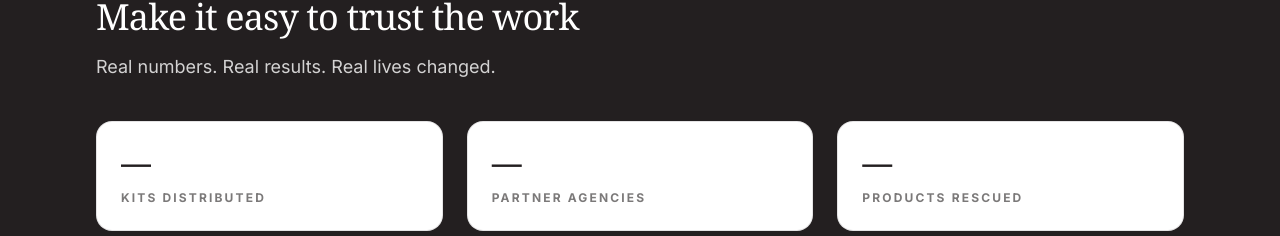
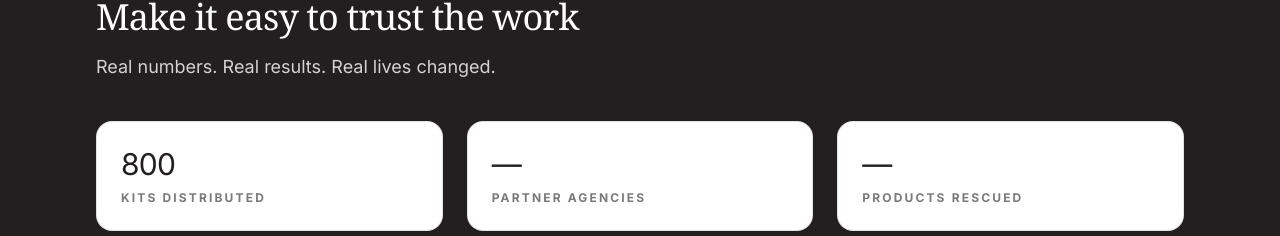
Before and after one commit to AdamDougherty/teenhealthus, a Next.js app: page / in a window 1280 px wide. Shown: the part 2890-3126 px from the top of the page. Built offline with nearby package versions, Linux system fonts and the light colour scheme.

Commit message:
Update kits distributed to 800

```diff
--- a/app/page.tsx
+++ b/app/page.tsx
@@ -144,7 +144,7 @@ export default function HomePage() {
 
           <div className="mt-10 grid gap-6 md:grid-cols-3">
             <Reveal delay={0.05}>
-              <Stat label="kits distributed" value="—" />
+              <Stat label="kits distributed" value="800" />
             </Reveal>
             <Reveal delay={0.13}>
               <Stat
```
Also changed, not shown: .agents/rules/startup.md. Lines whose indentation alone changed are shown as unchanged.
